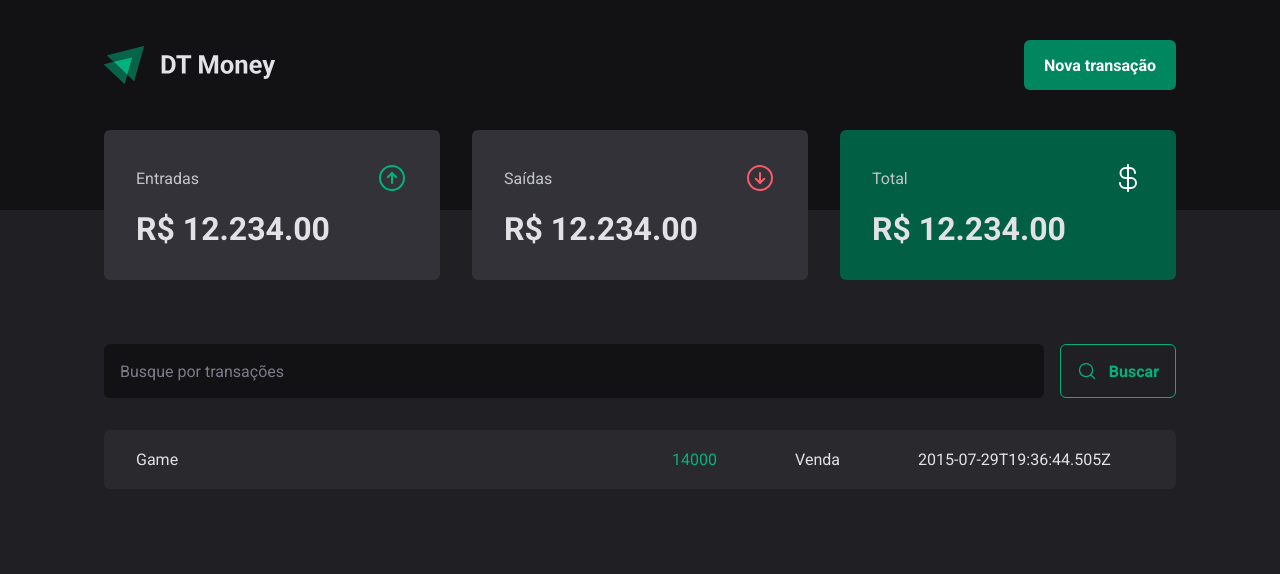
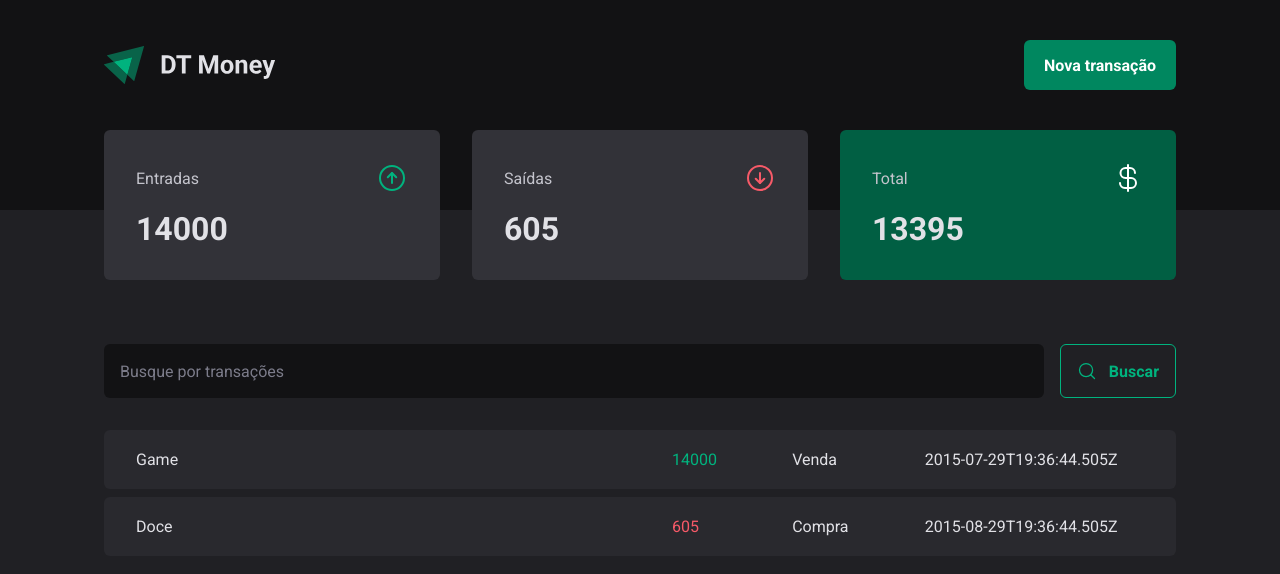
Before and after one commit to EdmilsonESF/dt-money-23, a React (Vite) app: page / in a window 1280 px wide. Shown: the top 574 px of the page. Built offline with nearby package versions, Linux system fonts and the light colour scheme; data requests are answered from the project's data file.

Commit message:
calcula resumo de transacoes

```diff
--- a/server.json
+++ b/server.json
@@ -6,5 +6,14 @@
     "category": "Venda",
     "price": 14000,
     "createdAt": "2015-07-29T19:36:44.505Z"
-  }]
+  },
+  {
+    "id": 2,
+    "description" : "Doce",
+    "type": "outcome",
+    "category": "Compra",
+    "price": 605,
+    "createdAt": "2015-08-29T19:36:44.505Z"
+  }
+]
 }
--- a/src/components/Summary/index.tsx
+++ b/src/components/Summary/index.tsx
@@ -4,35 +4,53 @@ import { useContext } from "react";
 import { TransactionsContext } from "../../contexts/TransactionsContext";
 
 export function Summary() {
-  const {transactions} = useContext(TransactionsContext)
+  const { transactions } = useContext(TransactionsContext);
+
+  const summary = transactions.reduce(
+    (acc, transaction) => {
+      if(transaction.type === 'income') {
+        acc.income += transaction.price;
+        acc.total += transaction.price;
+      } else {
+        acc.outcome += transaction.price;
+        acc.total -= transaction.price;
+      }
+
+      return acc
+    },
+    {
+      income: 0,
+      outcome: 0,
+      total: 0
+    })
 
   return (
     <SummaryContainer>
       <SummaryCard>
         <header>
           <span>Entradas</span>
-          <ArrowCircleUp size={32} color="#00b37e"/>
+          <ArrowCircleUp size={32} color="#00b37e" />
         </header>
 
-        <strong>R$ 12.234.00</strong>
+        <strong>{summary.income}</strong>
       </SummaryCard>
 
       <SummaryCard>
         <header>
           <span>Saídas</span>
-          <ArrowCircleDown size={32} color="#f75a68"/>
+          <ArrowCircleDown size={32} color="#f75a68" />
         </header>
 
-        <strong>R$ 12.234.00</strong>
+        <strong>{summary.outcome}</strong>
       </SummaryCard>
 
       <SummaryCard variant="green">
         <header>
           <span>Total</span>
-          <CurrencyDollar size={32} color="#fff"/>
+          <CurrencyDollar size={32} color="#fff" />
         </header>
 
-        <strong>R$ 12.234.00</strong>
+        <strong>{summary.total}</strong>
       </SummaryCard>
     </SummaryContainer>
   )
```
